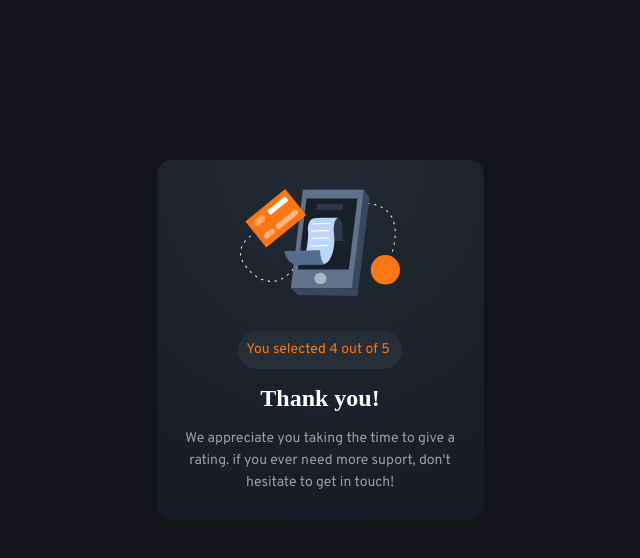
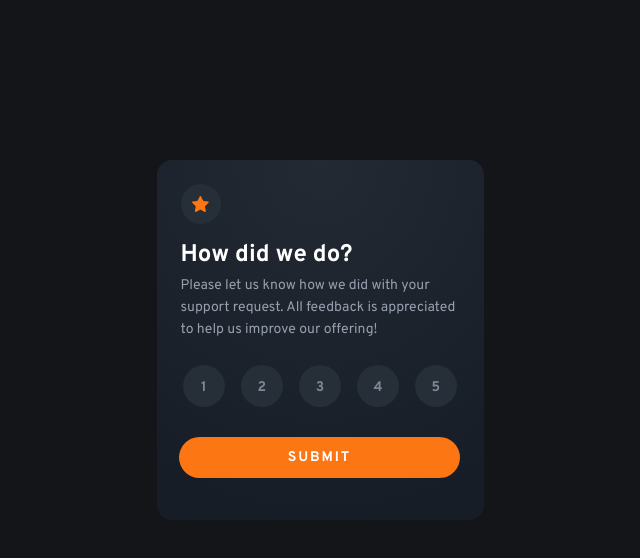
Before and after one commit to Have-Samuel/Interactive-rating-component, a plain HTML site: page index.html in a window 1280 px wide. Shown: the whole page, without its empty margins (320-960 px from the left). Drawn offline with Linux system fonts and the light colour scheme.

Commit message:
Create app.js file and deleting the unnecessary styling

```diff
--- a/index.html
+++ b/index.html
@@ -6,6 +6,7 @@
   <meta name="viewport" content="width=device-width, initial-scale=1.0">
   <link rel="shortcut icon" href="./images/favicon-32x32.png" type="image/x-icon">
   <title>Interactive rating component</title>
+  <script src="app.js" defer></script>
   <link rel="stylesheet" href="style.css">
 </head>
 <body>
--- a/style.css
+++ b/style.css
@@ -4,20 +4,18 @@
   padding: 0;
   margin: 0;
   box-sizing: border-box;
-  /* text-align: center; */
 }
 
 body {
   display: flex;
   justify-content: center;
   align-items: center;
-  /* width: 375px; */
   background: rgba(19, 21, 24, 1);
   margin: 10rem auto;
 }
 
 .main-data {
-  display: none;
+  /* display: none; */
   position: relative;
   height: 360px;
   width: 327px;
@@ -118,7 +116,7 @@ section a:active {
   flex-direction: column;
   justify-content: center;
   align-items: center;
-  /* display: none; */
+  display: none;
   height: 360px;
   width: 327px;
   border-radius: 15px;
```
Also changed, not shown: app.js (added).
